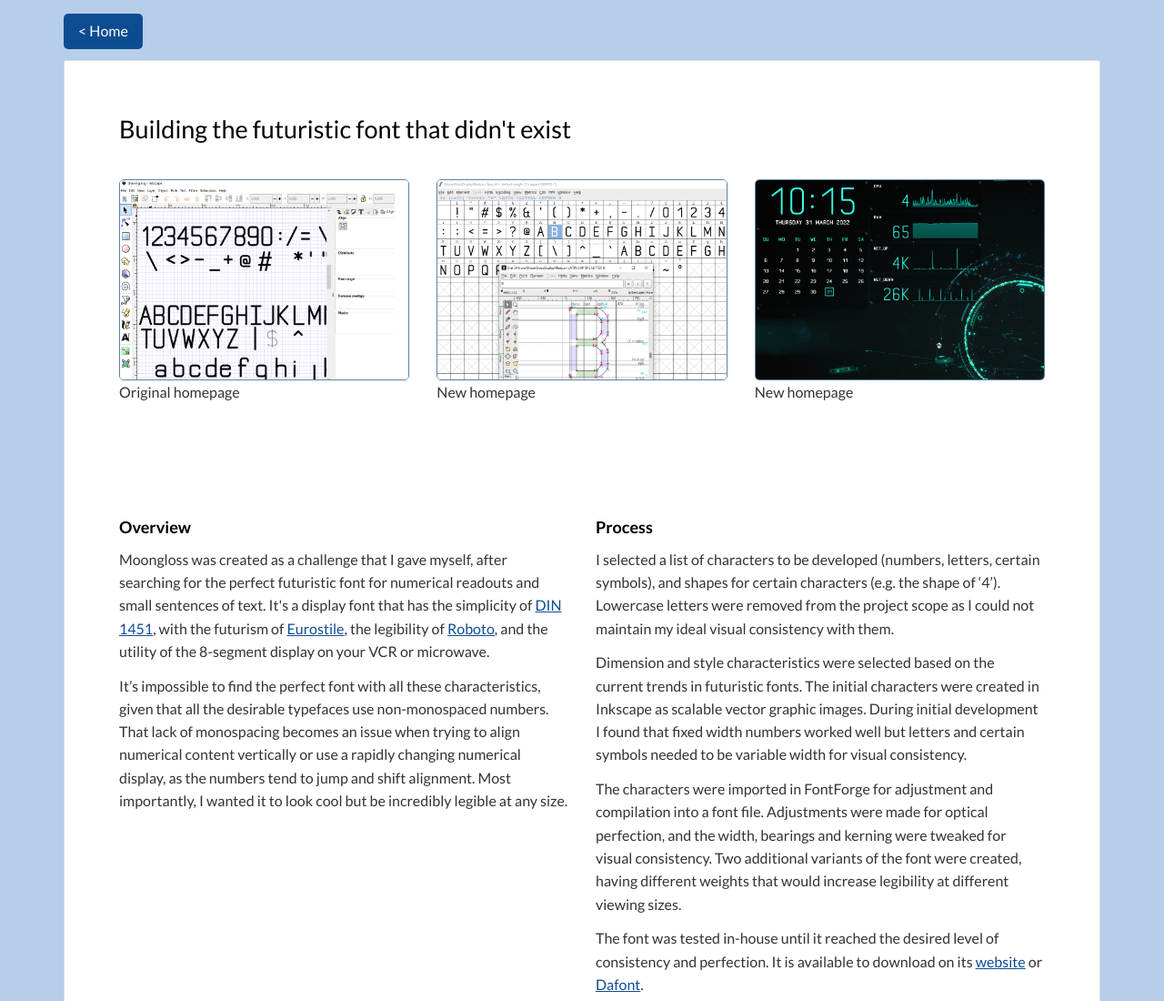
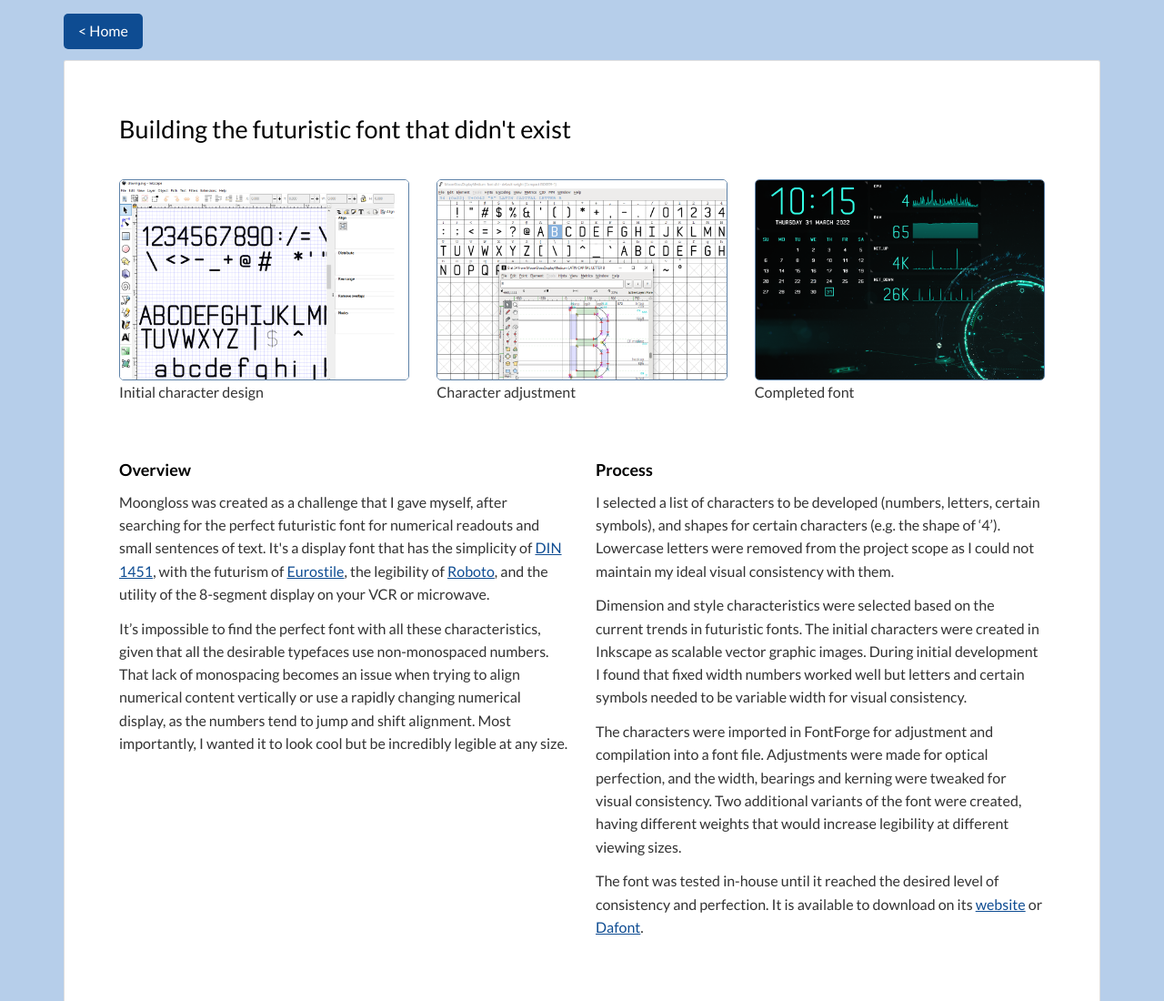
Before and after one commit to immanuelsmith/immanuelsmith.github.io, a plain HTML site: page design1.html in a window 1280 px wide. Shown: the top 1100 px of the page at 91% size. Drawn offline with Linux system fonts and the light colour scheme; a web font is replaced by a local one.

Commit message:
Add files via upload

```diff
--- a/design1.html
+++ b/design1.html
@@ -58,28 +58,26 @@
                                 <div class="row">
                                     <div class="col-md-4">
                                         <img src="./assets/images/font1-s.png" id="img1" class="img-responsive myImg" alt="">
-                                        <p>Original homepage</p>
+                                        <p>Initial character design</p>
                                     </div>
                                     <div class="col-md-4">
                                         <img src="./assets/images/font2-s.png" id="img2" class="img-responsive myImg" alt="">
-                                        <p>New homepage</p>
+                                        <p>Character adjustment</p>
                                     </div>
                                     <div class="col-md-4">
                                         <img src="./assets/images/font3-s.png" id="img3" class="img-responsive myImg" alt="">
-                                        <p>New homepage</p>
+                                        <p>Completed font</p>
                                     </div>
                                 </div>
-                                <div class="row"><p>&nbsp;</p><p>&nbsp;</p></div>
+                                <div class="row"><p>&nbsp;</p></div>
                                 <div class="row">
                                     <div class="col-md-6">
-                                        <p>&nbsp </p>
                                         <h5>Overview</h5>
                                         <p>Moongloss was created as a challenge that I gave myself, after searching for the perfect futuristic font for numerical readouts and small sentences of text. It's a display font that has the simplicity of <a href="https://www.linotype.com/306/din-1451-family.html" target="_blank"><u>DIN 1451</u></a>, with the futurism of <a href="https://www.linotype.com/342843/eurostile-family.html" target="_blank"><u>Eurostile</u></a>, the legibility of <a href="https://fonts.google.com/specimen/Roboto" target="_blank"><u>Roboto</u></a>, and the utility of the 8-segment display on your VCR or microwave.</p>
                                         <p>It’s impossible to find the perfect font with all these characteristics, given that all the desirable typefaces use non-monospaced numbers. That lack of monospacing becomes an issue when trying to align numerical content vertically or use a rapidly changing numerical display, as the numbers tend to jump and shift alignment. Most importantly, I wanted it to look cool but be incredibly legible at any size.</p>
                                         <p>&nbsp </p>
                                     </div>
                                     <div class="col-md-6">
-                                        <p>&nbsp </p>
                                         <h5>Process</h5>
                                         <p>I selected a list of characters to be developed (numbers, letters, certain symbols), and shapes for certain characters (e.g. the shape of ‘4’). Lowercase letters were removed from the project scope as I could not maintain my ideal visual consistency with them.</p>
                                         <p>Dimension and style characteristics were selected based on the current trends in futuristic fonts. The initial characters were created in Inkscape as scalable vector graphic images. During initial development I found that fixed width numbers worked well but letters and certain symbols needed to be variable width for visual consistency.</p>
```
Also changed, not shown: project1.html (+1 -1 lines), project2.html (+2 -3 lines).
